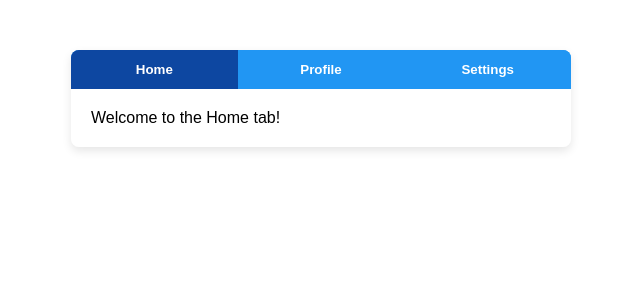
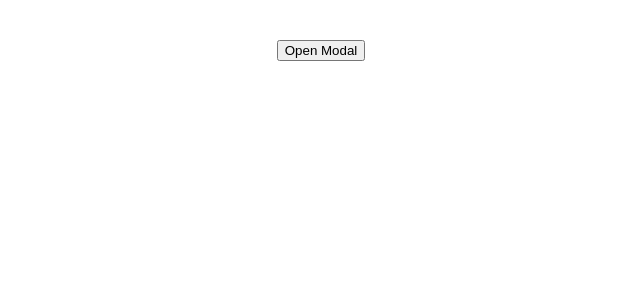
Before and after one commit to gmsijan1/react-practice-component, a React (Vite) app: page / in a window 1280 px wide. Shown: the top 300 px of the page, without its empty margins (319-959 px from the left). Built offline with nearby package versions, Linux system fonts and the light colour scheme.

Commit message:
feat: add modal component

```diff
--- a/src/App.jsx
+++ b/src/App.jsx
@@ -1,7 +1,7 @@
-import Tabs from "./components/Tabs-temp";
+import Modal from "./components/Modal";
 
 function App() {
-  return <Tabs />;
+  return <Modal />;
 }
 
 export default App;
--- /dev/null
+++ b/src/components/Modal/index.jsx
@@ -0,0 +1,22 @@
+import { useState } from "react";
+import "./style.css";
+
+export default function Modal() {
+  const [open, setOpen] = useState(false);
+
+  return (
+    <div className="modal-wrapper">
+      <button onClick={() => setOpen(true)}>Open Modal</button>
+
+      {open && (
+        <div className="overlay" onClick={() => setOpen(false)}>
+          <div className="modal" onClick={(e) => e.stopPropagation()}>
+            <h2>Modal Title</h2>
+            <p>This is a simple modal popup.</p>
+            <button onClick={() => setOpen(false)}>Close</button>
+          </div>
+        </div>
+      )}
+    </div>
+  );
+}
--- /dev/null
+++ b/src/components/Modal/style.css
@@ -0,0 +1,24 @@
+.modal-wrapper {
+  text-align: center;
+  margin-top: 40px;
+}
+
+.overlay {
+  position: fixed;
+  inset: 0;
+  background: rgba(0, 0, 0, 0.5);
+  display: flex;
+  align-items: center;
+  justify-content: center;
+}
+
+.modal {
+  background: #fff;
+  padding: 20px 30px;
+  border-radius: 8px;
+  width: 300px;
+}
+
+.modal button {
+  margin-top: 15px;
+}
```
